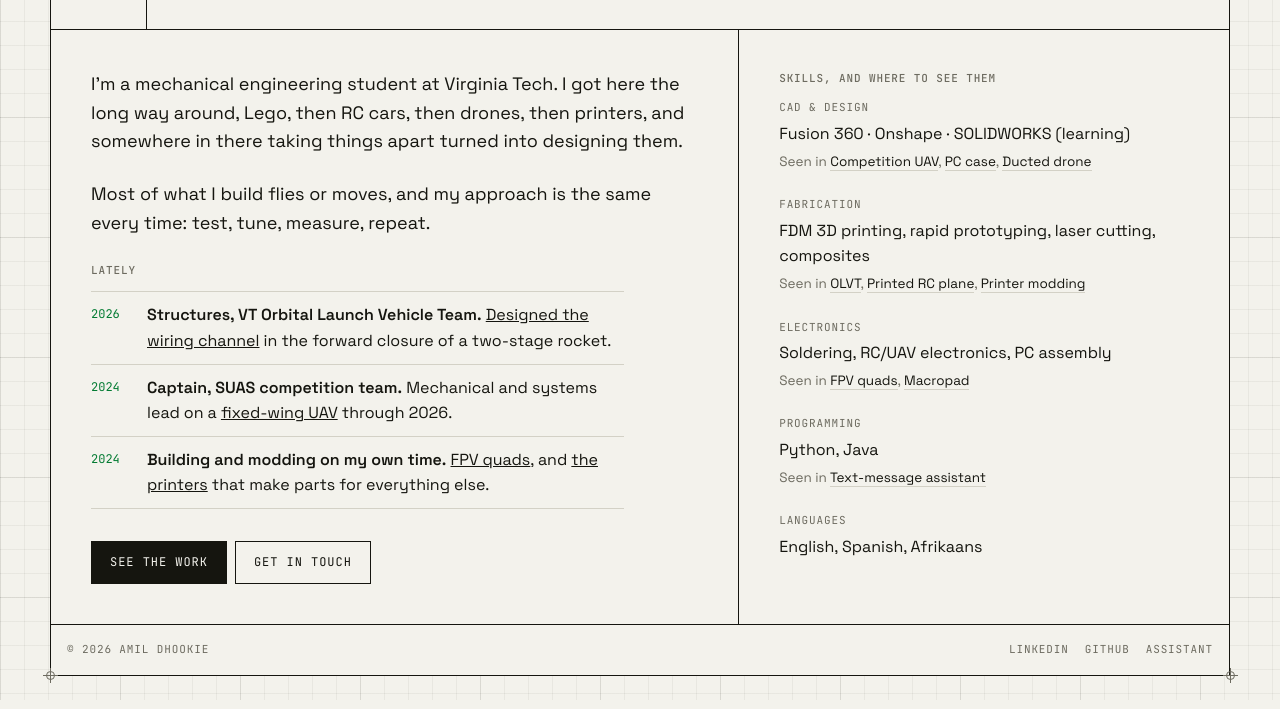
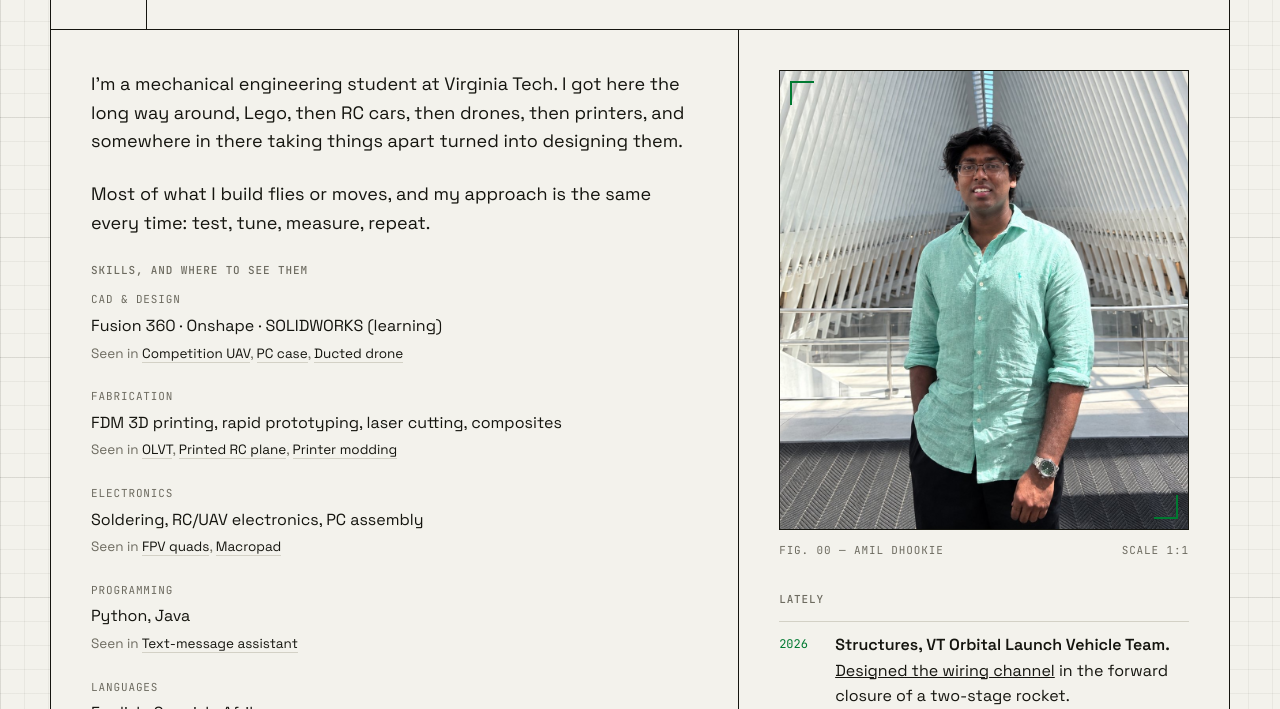
Before and after one commit to Amil-3d/Amil-3d.github.io, a plain HTML site: page about.html in a window 1280 px wide. Shown: the part 243-952 px from the top of the page. Drawn offline with Linux system fonts and the light colour scheme.

Commit message:
About: add a portrait, framed like the hero figure
The photo is cropped, re-encoded and stripped of metadata. Skills move to the left column
and the recent timeline sits under the portrait.

Co-Authored-By: Claude Fable 5.2 <noreply@anthropic.com>
Claude-Session: https://claude.ai/code/session_01FHpVP1D41cR8EBextx1LP2

```diff
--- a/about.html
+++ b/about.html
@@ -37,15 +37,6 @@
   <div>
     <p>I'm a mechanical engineering student at Virginia Tech. I got here the long way around, Lego, then RC cars, then drones, then printers, and somewhere in there taking things apart turned into designing them.</p>
     <p>Most of what I build flies or moves, and my approach is the same every time: test, tune, measure, repeat.</p>
-    <h2>Lately</h2>
-    <ol class="path">
-      <li><span>2026</span><div><b>Structures, VT Orbital Launch Vehicle Team.</b> <a href="project.html?p=orbital-launch-vehicle-team">Designed the wiring channel</a> in the forward closure of a two-stage rocket.</div></li>
-      <li><span>2024</span><div><b>Captain, SUAS competition team.</b> Mechanical and systems lead on a <a href="project.html?p=competition-fixed-wing-uav">fixed-wing UAV</a> through 2026.</div></li>
-      <li><span>2024</span><div><b>Building and modding on my own time.</b> <a href="project.html?p=fpv-quadcopter-builds">FPV quads</a>, and <a href="project.html?p=fdm-printer-modding">the printers</a> that make parts for everything else.</div></li>
-    </ol>
-    <div class="cta"><a class="btn p" href="index.html#work">See the work</a><a class="btn" href="contact.html">Get in touch</a></div>
-  </div>
-  <div>
     <h2>Skills, and where to see them</h2>
     <dl class="skills">
       <dt class="m">CAD &amp; Design</dt><dd>Fusion 360 · Onshape · SOLIDWORKS (learning)
@@ -58,6 +49,19 @@
         <span class="ev">Seen in <a href="project.html?p=text-message-ai-assistant">Text-message assistant</a></span></dd>
       <dt class="m">Languages</dt><dd>English, Spanish, Afrikaans</dd>
     </dl>
+    <div class="cta"><a class="btn p" href="index.html#work">See the work</a><a class="btn" href="contact.html">Get in touch</a></div>
+  </div>
+  <div>
+    <figure class="me">
+      <div class="ph"><img src="img/about/amil-portrait.jpg" alt="Amil Dhookie, smiling, in a light green shirt" width="1086" height="1159"></div>
+      <figcaption class="m muted"><span>Fig. 00 — Amil Dhookie</span><span>Scale 1:1</span></figcaption>
+    </figure>
+    <h2>Lately</h2>
+    <ol class="path">
+      <li><span>2026</span><div><b>Structures, VT Orbital Launch Vehicle Team.</b> <a href="project.html?p=orbital-launch-vehicle-team">Designed the wiring channel</a> in the forward closure of a two-stage rocket.</div></li>
+      <li><span>2024</span><div><b>Captain, SUAS competition team.</b> Mechanical and systems lead on a <a href="project.html?p=competition-fixed-wing-uav">fixed-wing UAV</a> through 2026.</div></li>
+      <li><span>2024</span><div><b>Building and modding on my own time.</b> <a href="project.html?p=fpv-quadcopter-builds">FPV quads</a>, and <a href="project.html?p=fdm-printer-modding">the printers</a> that make parts for everything else.</div></li>
+    </ol>
   </div>
 </section>
 </main>
--- a/portfolio.css
+++ b/portfolio.css
@@ -450,3 +450,14 @@ button.btn{cursor:pointer;font-weight:400}
   .pf .proj .gal{position:static}
   .pf *{animation:none!important}
 }
+
+/* about: portrait, framed like the hero figure */
+.me{margin:0 0 var(--s6)}
+.me .ph{position:relative;aspect-ratio:4/5;max-height:460px;width:100%;overflow:hidden;border:1px solid var(--line);background:var(--surface)}
+.me .ph img{width:100%;height:100%;object-fit:cover;object-position:50% 20%}
+.me .ph::before,.me .ph::after{content:"";position:absolute;z-index:2;width:22px;height:22px;pointer-events:none;border:2px solid var(--accent)}
+.me .ph::before{left:10px;top:10px;border-right:0;border-bottom:0}
+.me .ph::after{right:10px;bottom:10px;border-left:0;border-top:0}
+.me figcaption{display:flex;justify-content:space-between;gap:var(--s4);margin-top:var(--s3)}
+.pf .me{animation:fadein .9s ease .1s both}
+@media(max-width:760px){.me .ph{max-height:none}}
```
Also changed, not shown: img/about/amil-portrait.jpg (added).
